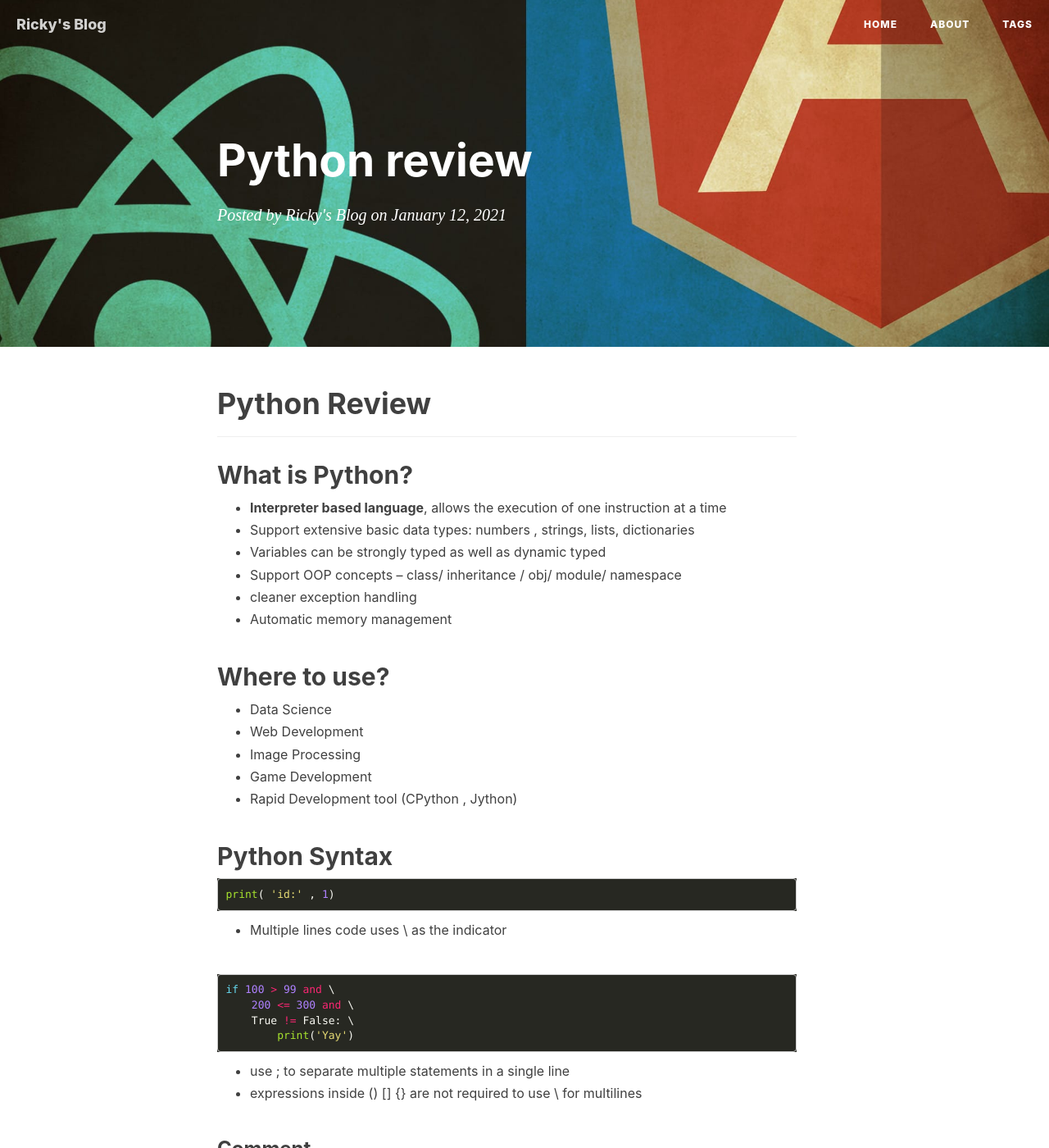
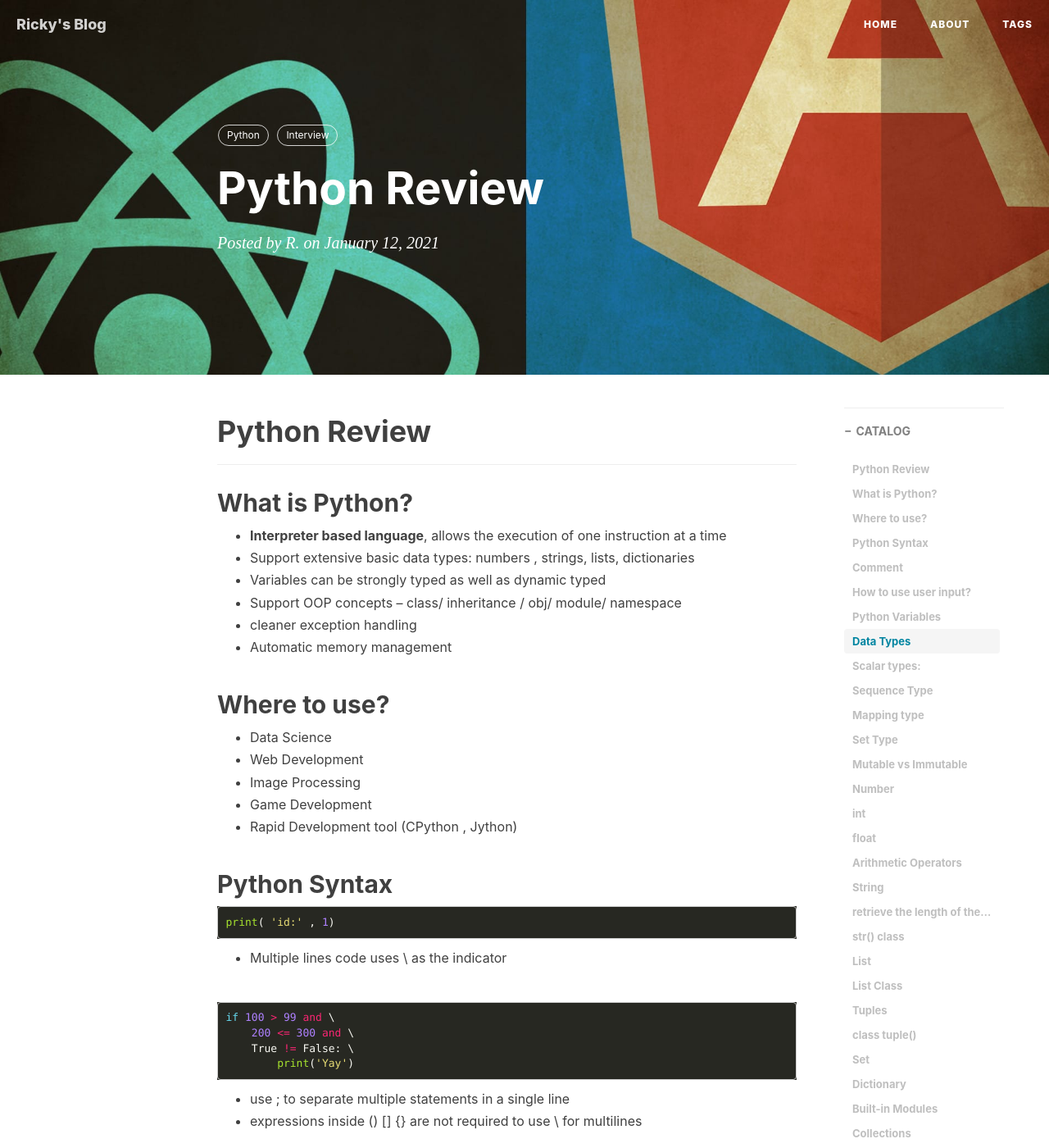
Before and after one commit to JixuanRickyLi/jixuanrickyli.github.io, a Jekyll site: the page built from _posts/2021-01-12-Python Review.md, in a window 1280 px wide and 1400 px high. Shown: the whole window at 82% size. Built offline with Jekyll 4.4.1, drawn with Linux system fonts in a browser that asks for light colours; nearby versions of some CDN libraries; our own code applies the rules of GitHub Pages for plain Markdown files; comment, search, counter and statistics services are not loaded; some of the changed text lies outside the part shown.

Commit message:
posted new articles

```diff
--- a/_posts/2021-01-12-Python Review.md
+++ b/_posts/2021-01-12-Python Review.md
@@ -1,3 +1,16 @@
+---
+layout:     post
+title:     Python Review
+subtitle:
+date:       2021-01-12
+author:     R.
+header-img:
+catalog: true
+tags:
+    - Python
+    - Interview
+---
+
 
 # Python Review
 <hr/>
```
